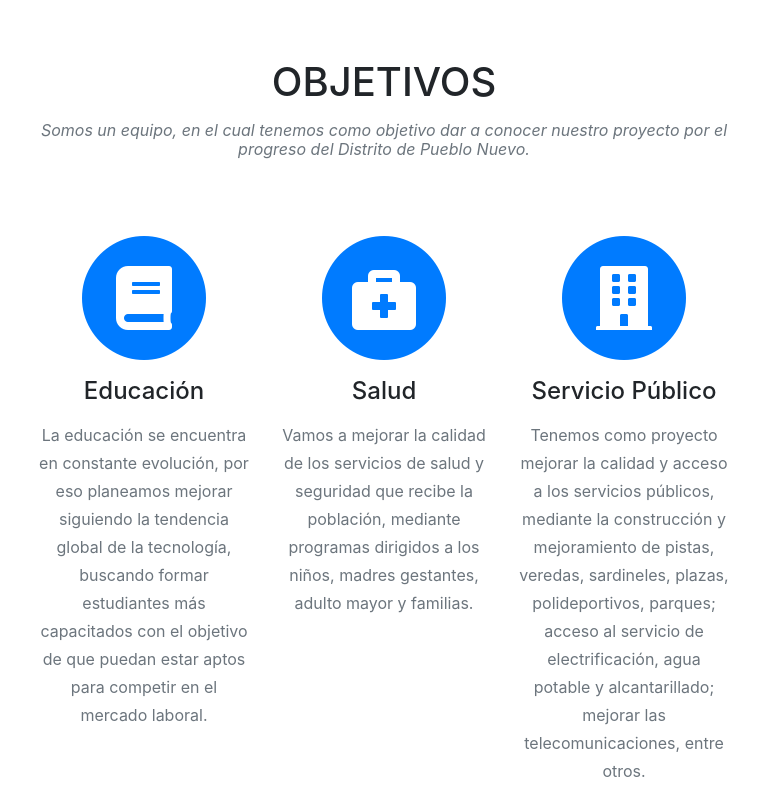
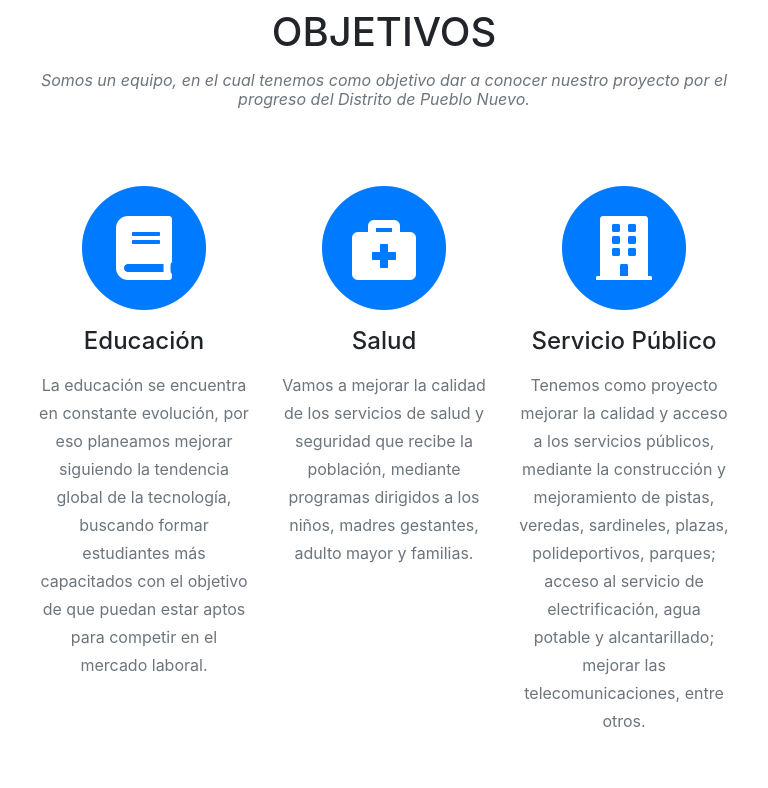
Before and after one commit to lucia-kw/Obras-por-la-Modernidad-Pueblo-Nuevo, a website with bundled scripts: page index.html in a window 768 px wide. Shown: the part 845-1633 px from the top of the page. Built offline with nearby package versions, Linux system fonts and the light colour scheme; a web font is replaced by a local one.

Commit message:
rdf
dssdds

```diff
--- a/css/agency.css
+++ b/css/agency.css
@@ -752,6 +752,12 @@ ul.social-buttons li a:active, ul.social-buttons li a:focus, ul.social-buttons l
 }
 
 @media screen and (max-width:1024px) and (min-width:640px) {
+  section {
+    padding: 100px 0;
+  }
+}
+
+@media screen and (max-width:1024px) and (min-width:640px) {
   header.masthead .intro-text {
     padding-top: 300px;
     padding-bottom: 200px;
```
